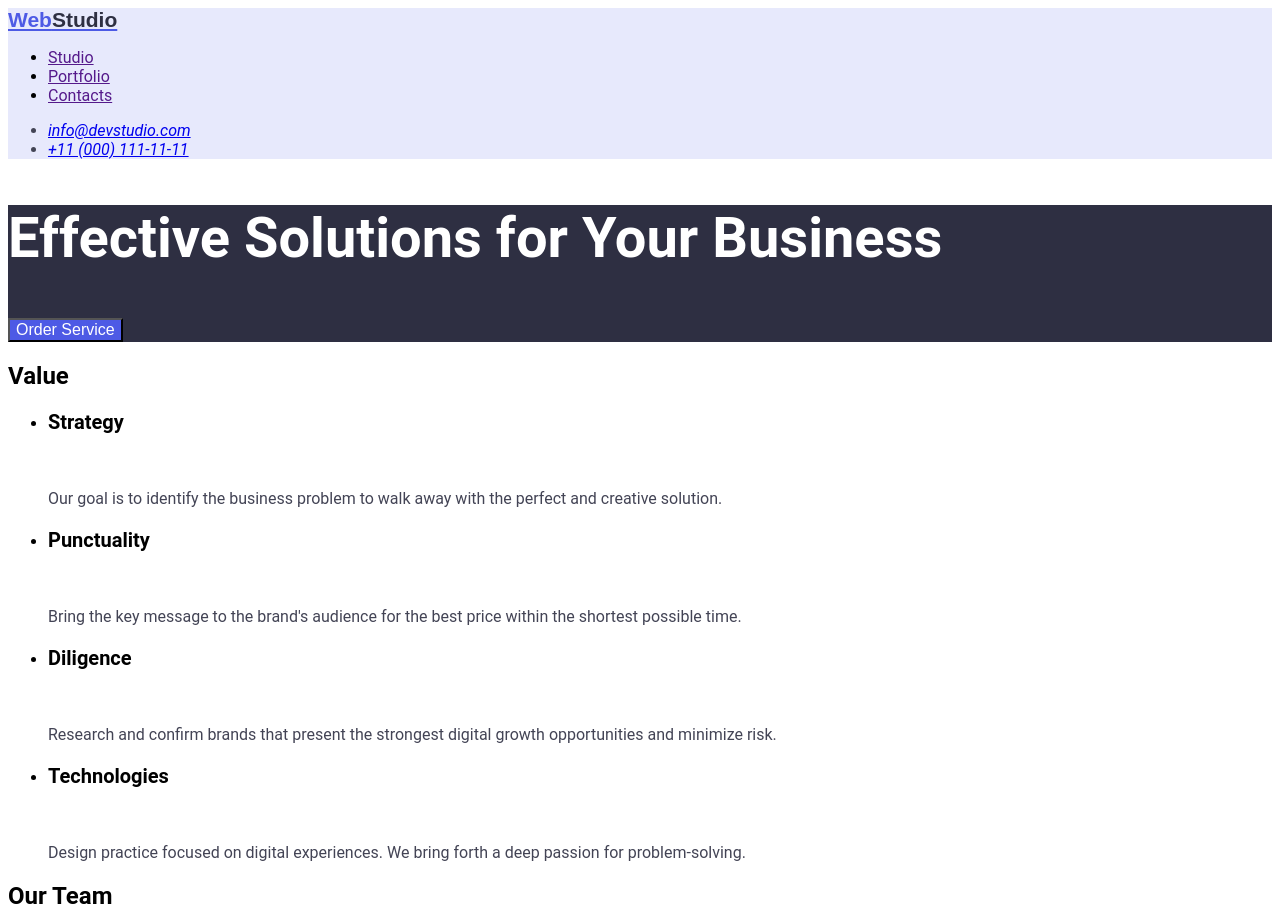
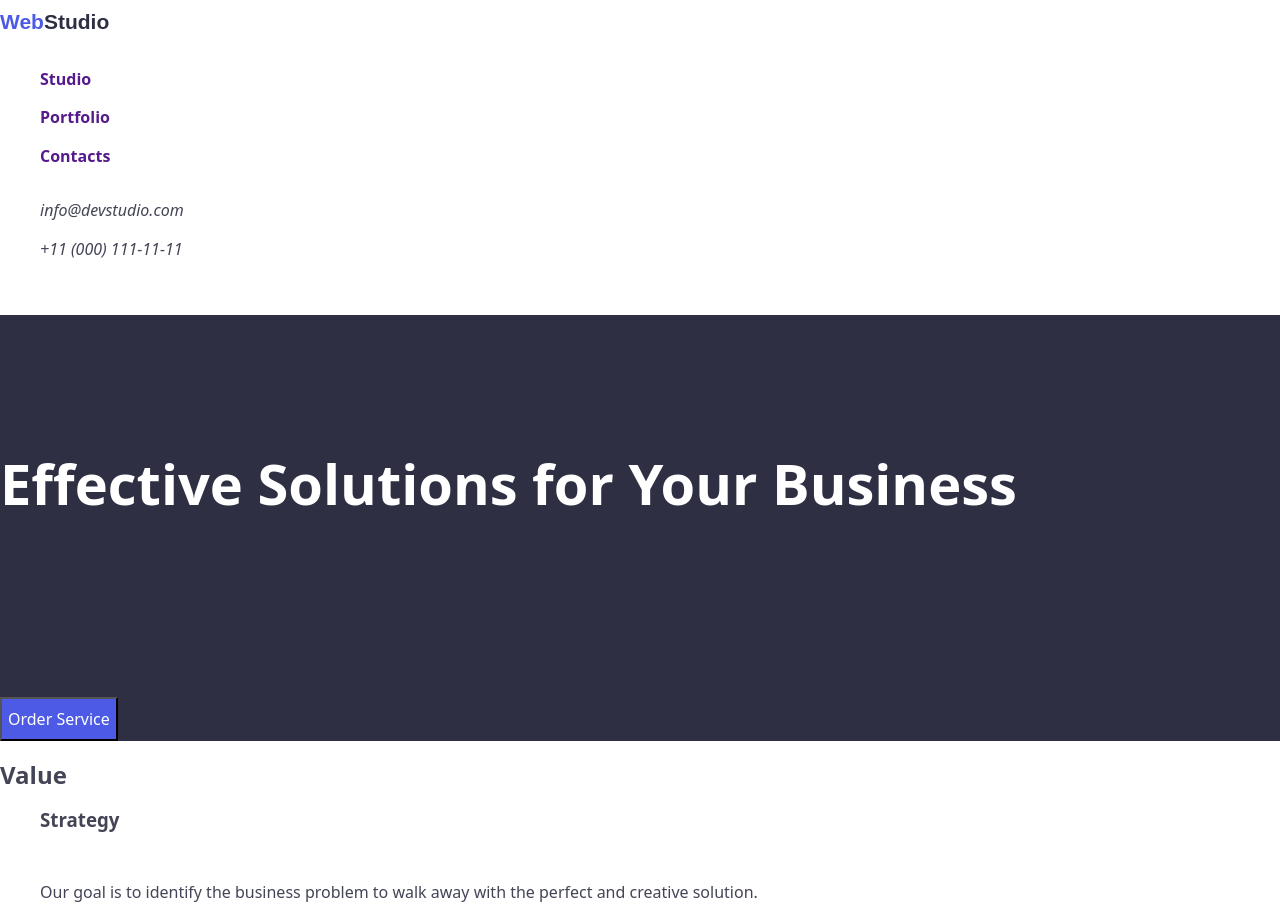
Before and after one commit to Belaya-Olga/goit-markup-hw-02, a plain HTML site: page index.html in a window 1280 px wide. Shown: the top 918 px of the page. Drawn offline with nearby package versions, Linux system fonts and the light colour scheme.

Commit message:
add classes

```diff
--- a/css/styles.css
+++ b/css/styles.css
@@ -1,70 +1,86 @@
-body { font-family: "Roboto", sans-serif;
+body { font-family: 'Verdana', 'Tahoma'. "Roboto", sans-serif;
+    color: #434455;
+    background-color: #FFFFFF;
+  }
+  a {
+    text-decoration: none;
   }
   ul {
-    text-decoration: none;
+    list-style-type: none;
   }
-  header {
-    background-color: #E7E9FC;
-  }
-
 .logo {
     color: #4D5AE5;
     font-family: "Raleway", sans-serif;
     font-weight: 700;
     font-size: 21px;
+    line-height: 2.1;
 }
 .logo-part {
 color: #2E2F42;
 font-family: "Raleway", sans-serif;
 }
-
-.nav:hover{
+.nav li {
+    font-size: 16px;
+    font-weight: 600;
+    color: #2E2F42;
+    line-height: 2.4;
+}
+.nav a:hover{
     color: #4D5AE5;
 }
-.nav.nav-link.studio:active {
+.studio:active {
     text-decoration: underline;
+    color: #4D5AE5;
 }
-.nav.nav-link {
+.address a {
+    color: #434455;
+    font-size: 16px;
+    line-height: 2.4;
+
+}
+.address a:hover{
+    color: #4D5AE5;
+}
+.main-header{
+    background-color: #2E2F42;
+
+}
+.main-header h1{
+    font-size: 56px;
+    font-weight: 800;
+    color: #FFFFFF;
+    line-height: 6;
+}
+.button {
+    background-color: #4D5AE5;
+    color: #FFFFFF;
+    font-size: 16px;
+    cursor: pointer;
+    line-height: 2.4;
+}
+.button:hover {
+    background-color: #404BBF;
+}
+.team {
     color: #2E2F42;
+    font-size: 20px;
     font-weight: 600;
+    line-height: 2.4;
+}
+.apps {
+    color: #2E2F42;
+    font-size: 20px;
+    font-weight: 600;
+    line-height: 2.4;
+   }
+.second-header {
+    color: #2E2F42;
+    font-size: 36px;
+    font-weight: 800;
+    line-height: 4;
+}
+.text {
     font-size: 16px;
-}
-.tel {
-    font-size: 16px;
-    font-weight: 400;
+    line-height: 2.4;
     color: #434455;
 }
-.head {
-    background-color: #2E2F42;
-}
-.main-header {
-    font-weight: 600;
-    font-size: 56px;
-    color: #FFFFFF;
-    }
-    .button {
-        color: #FFFFFF;
-        background-color: #4D5AE5;
-        font-size: 16px;
-        font-weight: 400;
-    }
-    .button:hover {
-        color: #FFFFFF;
-            background-color:#404BBF;
-            font-size: 16px;
-            font-weight: 400;
-    }
-    h3 {
-        font-size: 20px;
-        font-weight: 600;
-    }
-p {
-    font-size: 16px;
-    font-weight: 400;
-    color: #434455;
-}
-.ad-link {
-    font-size: 16px;
-        font-weight: 400;
-        color: #434455;
-}
--- a/index.html
+++ b/index.html
@@ -5,6 +5,7 @@
     <meta charset="UTF-8">
     <meta name="viewport" content="width=device-width, initial-scale=1.0">
     <title>Website</title>
+    <link rel="stylesheet" href="https://cdnjs.cloudflare.com/ajax/libs/modern-normalize/3.0.1/modern-normalize.min.css">
     <link rel="stylesheet" href="./css/styles.css">
     <link rel="preconnect" href="https://fonts.googleapis.com">
 </head>
@@ -12,26 +13,26 @@
 <body>
     <header>
         <!--white header-->
-        <nav class="nav">
+        <nav class="nav" >
             <a href="./index.html" class="logo">Web<span class="logo-part">Studio</span></a>
             <ul>
-                <li class="nav-link">
-                    <a href=""><span class="Studio">Studio</span></a>
+                <li>
+                    <a href=""><span class="studio">Studio</span></a>
                 </li>
-                <li class="nav-link">
+                <li>
                     <a href="">Portfolio</a>
                 </li>
-                <li class="nav-link">
+                <li>
                     <a href="">Contacts</a>
                 </li>
             </ul>
         </nav>
-        <address class="tel">
+        <address class="address">
             <ul>
-                <li class="ad-link">
+                <li >
                     <a href="mailto:info@devstudio.com"> info@devstudio.com </a>
                 </li>
-                <li class="ad-link">
+                <li>
                     <a href="tel:+110001111111"> +11 (000) 111-11-11 </a>
                 </li>
             </ul>
@@ -43,8 +44,8 @@
 
     <!--Main part-->
     <main>
-        <section class="head">
-            <h1 class="main-header">Effective Solutions for Your Business</h1>
+        <section class="main-header">
+            <h1 >Effective Solutions for Your Business</h1>
             <button type="button" class="button">Order Service</button>
         </section>
         <!--White part-->
@@ -75,62 +76,62 @@
         </section>
         <!--Spesialists-->
         <section>
-            <h2> Our Team </h2>
-            <ul>
+            <h2 class="second-header"> Our Team </h2>
+            <ul class="team">
                 <li>
                     <img src="./images/img(0).jpg" alt="Mark Guerrero" width="264" /> <br />
                     <h3> Mark Guerrero </h3> <br />
-                    <p> Product Designer </p>
+                    <p class="text"> Product Designer </p>
                 </li>
                 <li>
                     <img src="./images/img(2).jpg" alt="Tom Ford" width="264" /> <br />
                     <h3> Tom Ford </h3>
-                    <p> Frontend Developer </p>
+                    <p class="text"> Frontend Developer </p>
                 </li>
                 <li>
                     <img src="./images/img(1).jpg" alt="Camila Garcia" width="264" /> <br />
                     <h3> Camila Garcia </h3>
-                    <p> Marketing </p>
+                    <p class="text"> Marketing </p>
                 </li>
                 <li>
                     <img src="./images/img.jpg" alt="Daniel Wilson" width="264" /> <br />
                     <h3> Daniel Wilson </h3>
-                    <p> UI Designer </p>
+                    <p class="text"> UI Designer </p>
                 </li>
             </ul>
         </section>
         <section>
-            <h2>Our Portfolio</h2>
-            <ul>
+            <h2 class="second-header">Our Portfolio</h2>
+            <ul class="apps">
                 <li>
                     <img src="./images/im1.png" alt="Banking App">
                     <h3> Banking App </h3>
-                    <p> App </p>
+                    <p class="text"> App </p>
                 </li>
                 <li>
                     <img src="./images/im2.png" alt="Cashless Payment">
                     <h3> Cashless Payment </h3>
-                    <p> Marketing </p>
+                    <p class="text"> Marketing </p>
                 </li>
                 <li>
                     <img src="./images/im3.png" alt="App">
                     <h3> Meditation App </h3>
-                    <p> App </p>
+                    <p class="text"> App </p>
                 </li>
                 <li>
                     <img src="./images/im4.png" alt="Taxi Service">
                     <h3> Taxi Service </h3>
-                    <p> Marketing </p>
+                    <p class="text"> Marketing </p>
                 </li>
                 <li>
                     <img src="./images/im5.png" alt="Screen Illustrations">
                     <h3> Screen Illustrations </h3>
-                    <p> Design </p>
+                    <p class="text"> Design </p>
                 </li>
                 <li>
                     <img src="./images/im6.png" alt="girl">
                     <h3> Online Courses </h3>
-                    <p> Marketing </p>
+                    <p class="text"> Marketing </p>
                 </li>
             </ul>
         </section>
@@ -138,7 +139,7 @@
     <!--Footer-->
     <footer>
         <a href="./index.html" class="logo">Web<span class="logo-part">Studio</span></a>
-        <p> Increase the flow of customers and sales for your business with digital marketing & growth solutions. </p>
+        <p class="text"> Increase the flow of customers and sales for your business with digital marketing & growth solutions. </p>
     </footer>
 </body>
 
```
